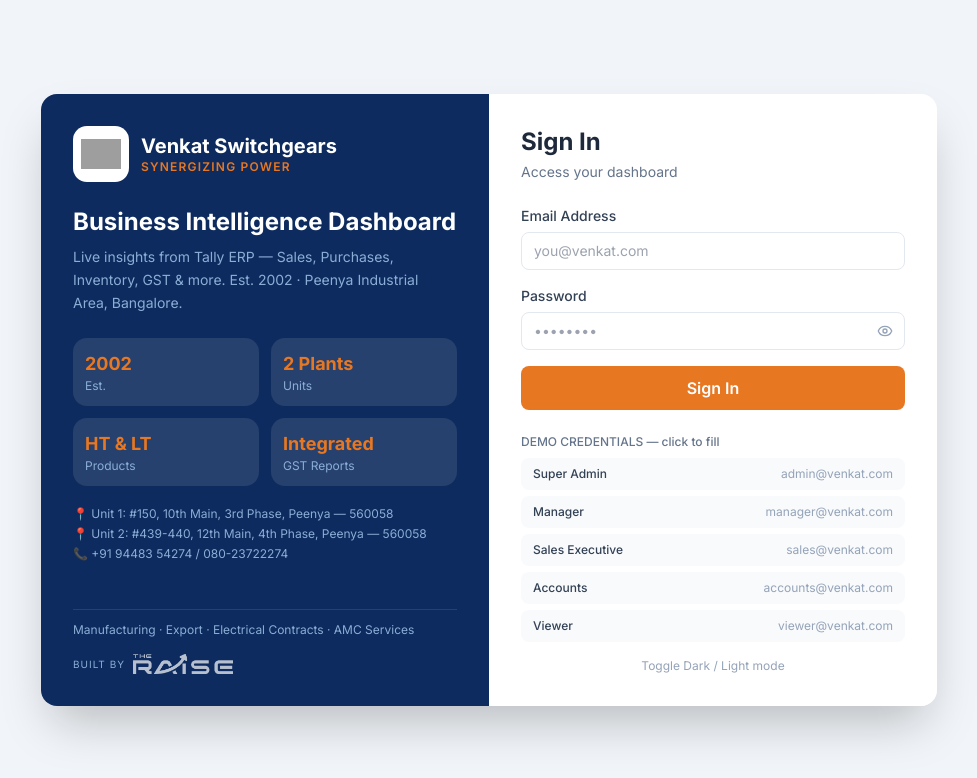
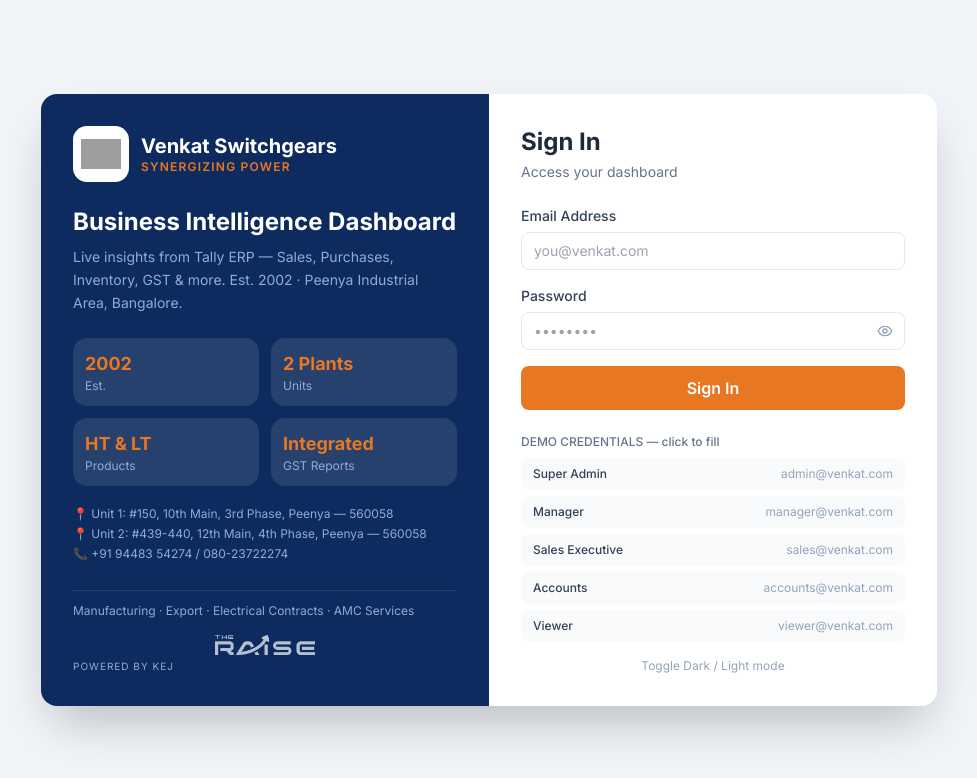
Before and after one commit to KejIt80888752/Venkat-Switchgears-BI-Dashboard, a React (Vite) app: page /#/login in a window 1280 px wide. Shown: the top 778 px of the page, without its empty margins (151-1128 px from the left). Built offline with nearby package versions, Linux system fonts and the light colour scheme; grey boxes are pictures that could not be loaded.

Commit message:
Remove 'Built by', add 'Powered by KEJ' below The Raise logo

```diff
--- a/src/components/Layout.tsx
+++ b/src/components/Layout.tsx
@@ -99,15 +99,15 @@
         ))}
       </nav>
 
-      {/* Built by The Raise */}
+      {/* The Raise + Powered by KEJ */}
       {!collapsed && (
-        <div className="px-4 py-2 flex items-center gap-2 flex-shrink-0">
-          <p className="text-[#8BAED6] text-[9px] uppercase tracking-widest flex-shrink-0">Built by</p>
+        <div className="px-4 py-2 flex flex-col gap-0.5 flex-shrink-0">
           <img
             src="/Venkat-Switchgears-BI-Dashboard/the-raise-logo.png"
             alt="The Raise"
             className="h-4 object-contain brightness-0 invert opacity-60"
           />
+          <p className="text-[#8BAED6] text-[9px] uppercase tracking-widest">Powered by KEJ</p>
         </div>
       )}
 
--- a/src/components/LoadingScreen.tsx
+++ b/src/components/LoadingScreen.tsx
@@ -128,14 +128,14 @@
         <p className="text-slate-300 text-[11px] tracking-wide">Tally ERP · Peenya, Bangalore</p>
       </div>
 
-      {/* Built by The Raise — bottom right */}
-      <div className="absolute bottom-6 right-8 flex items-center gap-2 opacity-40">
-        <p className="text-slate-400 text-[9px] uppercase tracking-widest">Built by</p>
+      {/* The Raise + Powered by KEJ — bottom right */}
+      <div className="absolute bottom-6 right-8 flex flex-col items-end gap-0.5 opacity-40">
         <img
           src="/Venkat-Switchgears-BI-Dashboard/the-raise-logo.png"
           alt="The Raise"
           className="h-3.5 object-contain"
         />
+        <p className="text-slate-400 text-[9px] uppercase tracking-widest">Powered by KEJ</p>
       </div>
     </div>
   );
--- a/src/pages/Login.tsx
+++ b/src/pages/Login.tsx
@@ -94,14 +94,14 @@
             <p className="text-[#8BAED6] text-xs mt-4 border-t border-white/10 pt-3">
               Manufacturing · Export · Electrical Contracts · AMC Services
             </p>
-            {/* Built by The Raise */}
-            <div className="mt-4 flex items-center gap-2">
-              <p className="text-[#8BAED6] text-[10px] uppercase tracking-widest flex-shrink-0">Built by</p>
+            {/* The Raise + Powered by KEJ */}
+            <div className="mt-4 flex flex-col gap-1">
               <img
                 src="/Venkat-Switchgears-BI-Dashboard/the-raise-logo.png"
                 alt="The Raise"
                 className="h-5 object-contain brightness-0 invert opacity-70"
               />
+              <p className="text-[#8BAED6] text-[10px] uppercase tracking-widest">Powered by KEJ</p>
             </div>
           </div>
         </div>
```
